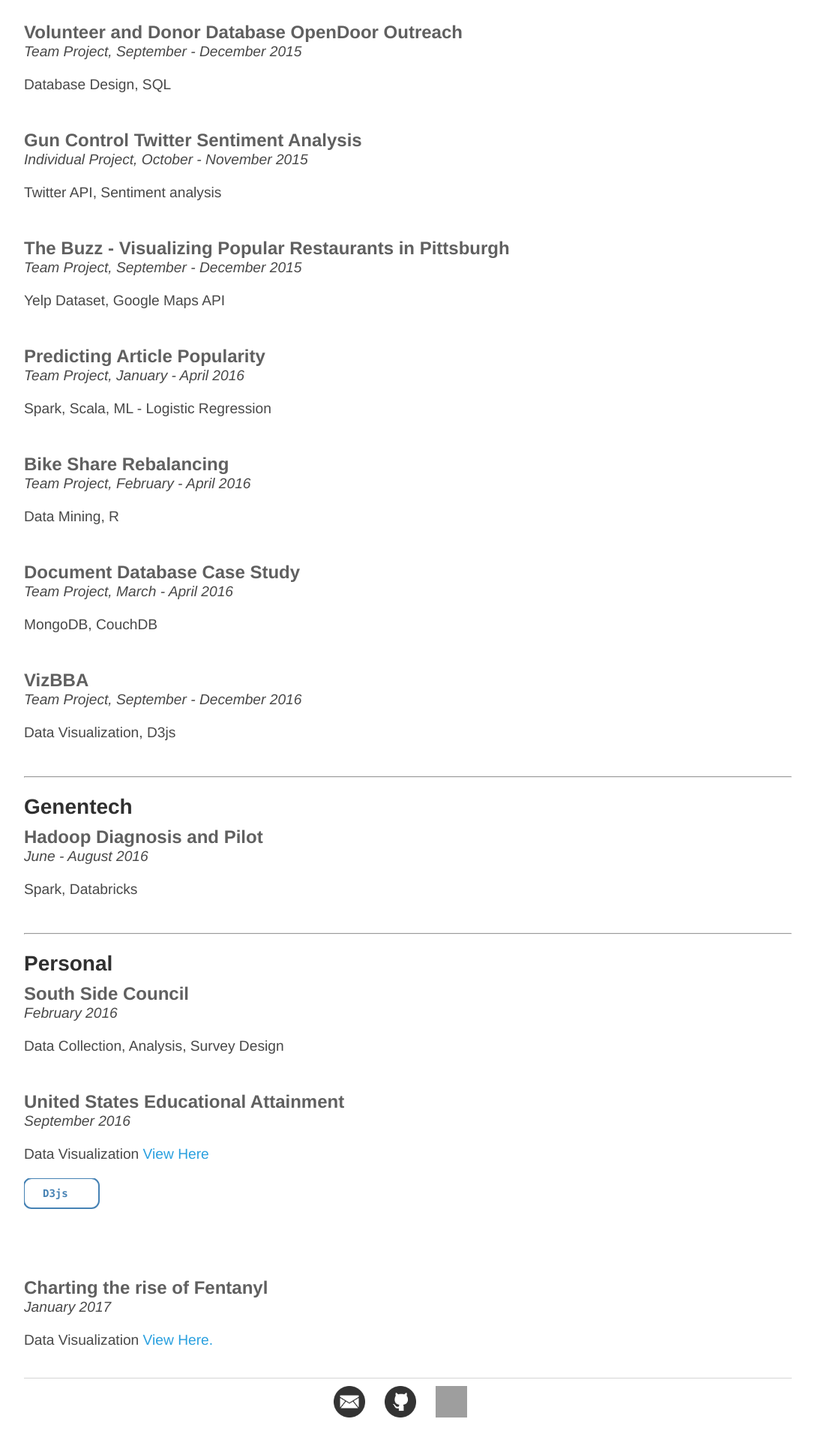
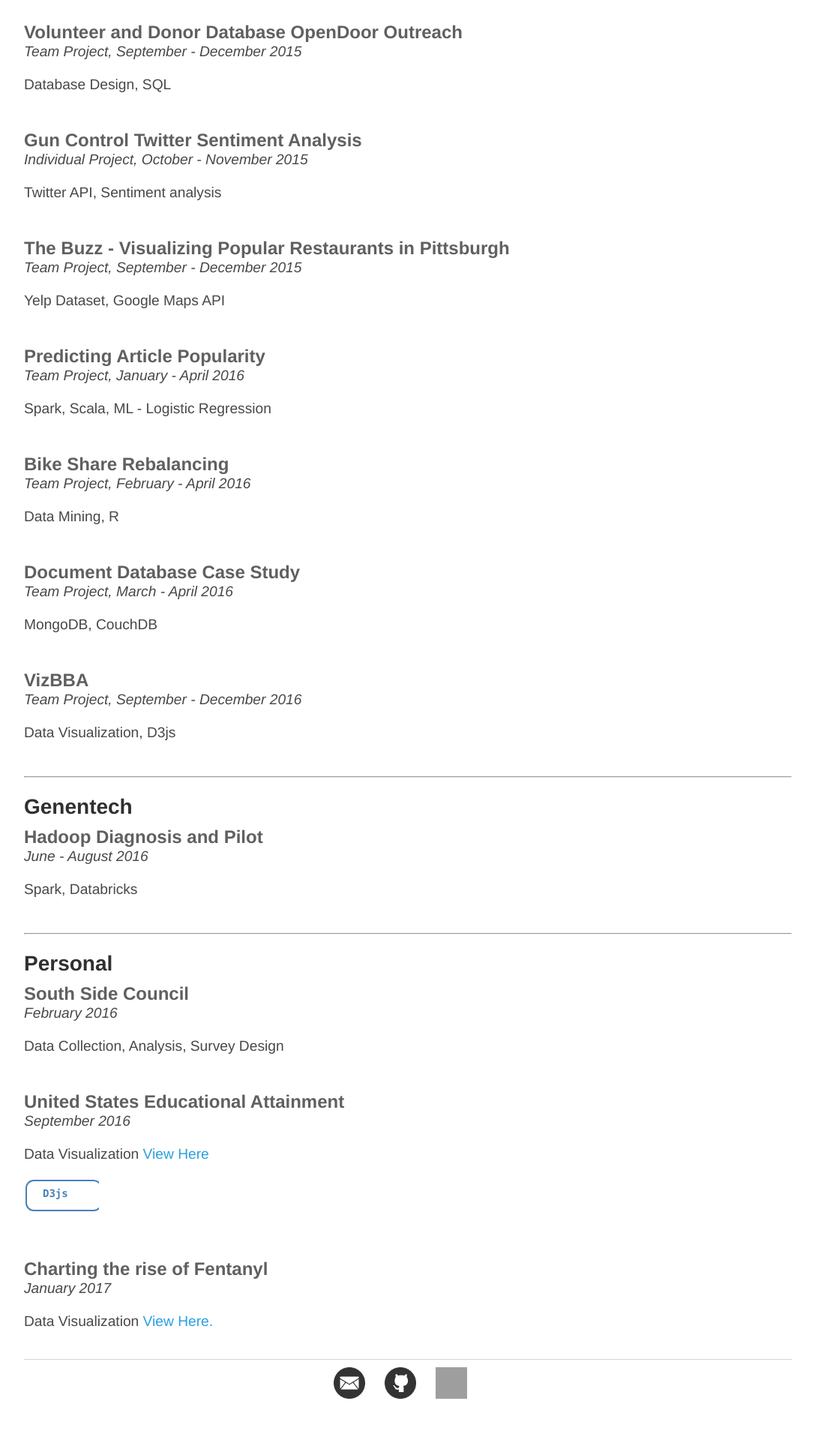
Before and after one commit to NeilBardhan/neilbardhan.github.io, a Jekyll site: the page built from projects/index.html, in a window 1280 px wide. Shown: the part 1514-3434 px from the top of the page at 75% size, without its empty margins (96-1183 px from the left). Built offline with Jekyll 4.4.1, drawn with Linux system fonts in a browser that asks for light colours; after the commit the page ends 3409 px from its top, so only the background shows below that; grey boxes are pictures that could not be loaded.

Commit message:
Update index.html

```diff
--- a/projects/index.html
+++ b/projects/index.html
@@ -139,9 +139,9 @@
 		<h3>United States Educational Attainment</h3>
 		<p><em>September 2016</em></p>
 		<p>Data Visualization <a href = "highschool.html">View Here</a> </p>
-		<svg width="150" height="100">
+		<svg width="100" height="75">
   			<g>
-    				<rect x="0" y="0" rx="10" ry="10" width="100" height="40" style = "stroke:steelblue;stroke-width:2" fill="none"></rect>
+    				<rect x="3" y="3" rx="10" ry="10" width="100" height="40" style = "stroke:steelblue;stroke-width:2" fill="none"></rect>
     				<text x="25" y="25" font-family="Consolas,monaco,monospace" font-weight="bold" font-size="14" fill="steelblue">D3js</text>
   			</g>
 		</svg>
```
